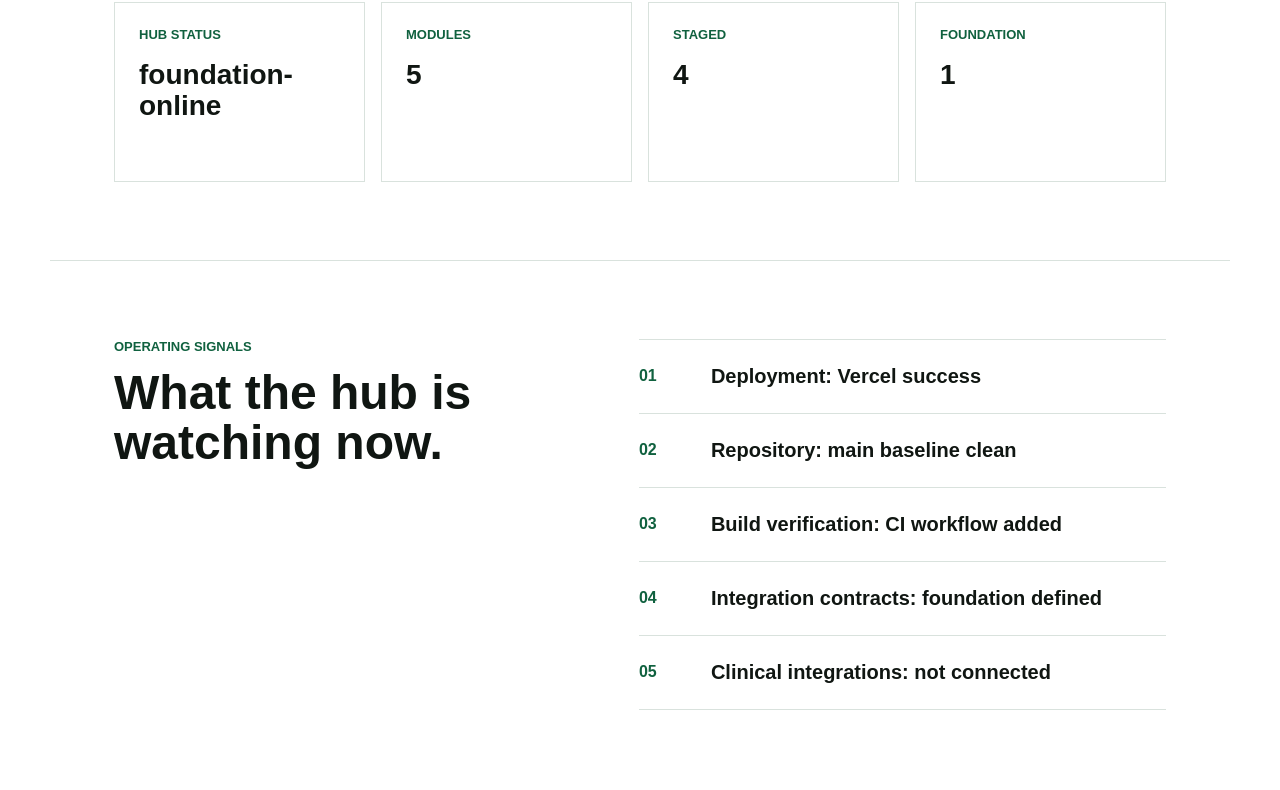
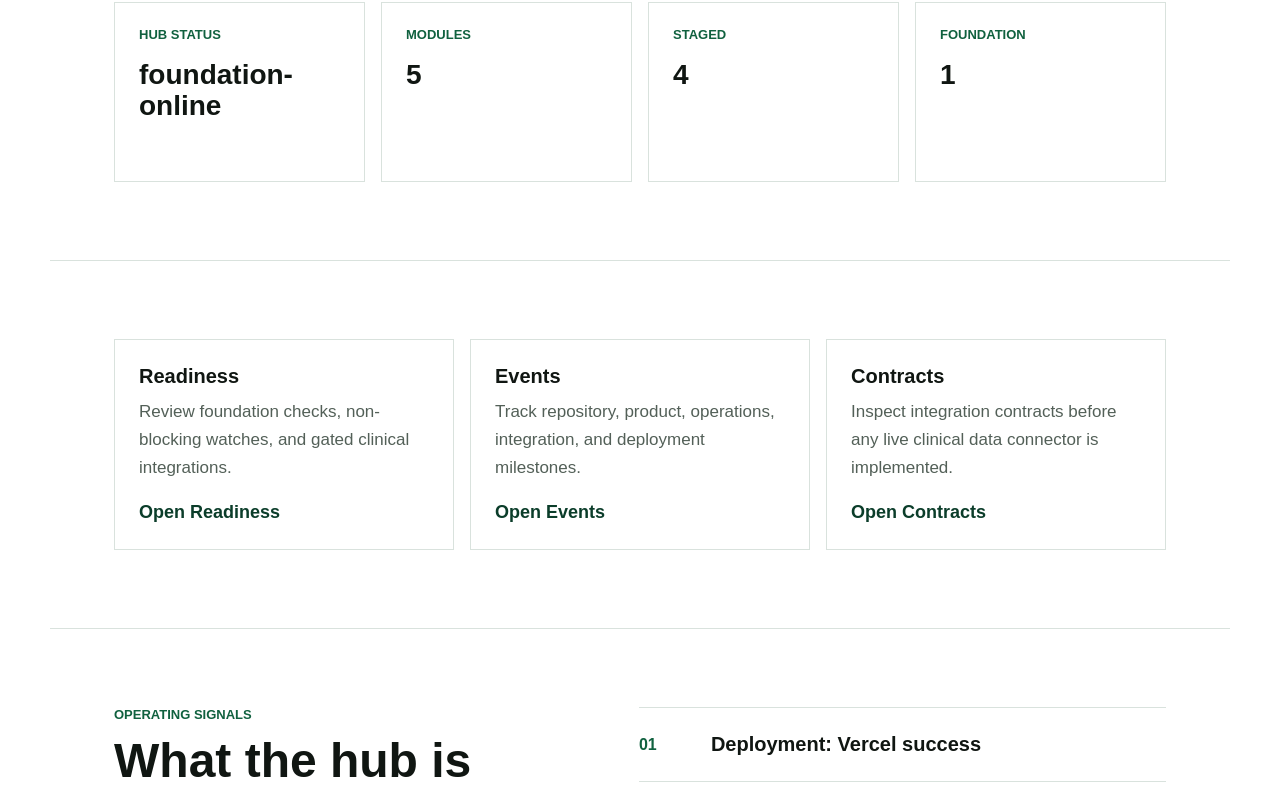
Before and after one commit to temitayodahunsi777/scrimed-site, a Next.js app: page /hub in a window 1280 px wide. Shown: the part 624-1414 px from the top of the page. Built offline with nearby package versions, Linux system fonts and the light colour scheme.

Commit message:
Link Hub readiness and events console views

```diff
--- a/app/hub/page.tsx
+++ b/app/hub/page.tsx
@@ -1,4 +1,22 @@
 import { getHubSummary, hubModules, hubSignals } from "../lib/scrimedHub";
+
+const consoleViews = [
+  {
+    name: "Readiness",
+    href: "/hub/readiness",
+    summary: "Review foundation checks, non-blocking watches, and gated clinical integrations."
+  },
+  {
+    name: "Events",
+    href: "/hub/events",
+    summary: "Track repository, product, operations, integration, and deployment milestones."
+  },
+  {
+    name: "Contracts",
+    href: "/integrations",
+    summary: "Inspect integration contracts before any live clinical data connector is implemented."
+  }
+];
 
 export default function HubPage() {
   const summary = getHubSummary();
@@ -33,6 +51,16 @@ export default function HubPage() {
         </article>
       </section>
 
+      <section className="section-band principle-grid" aria-label="Hub console views">
+        {consoleViews.map((view) => (
+          <article key={view.name}>
+            <h3>{view.name}</h3>
+            <p>{view.summary}</p>
+            <a className="module-link" href={view.href}>Open {view.name}</a>
+          </article>
+        ))}
+      </section>
+
       <section className="section-band split-band">
         <div>
           <p className="eyebrow">Operating signals</p>
```
